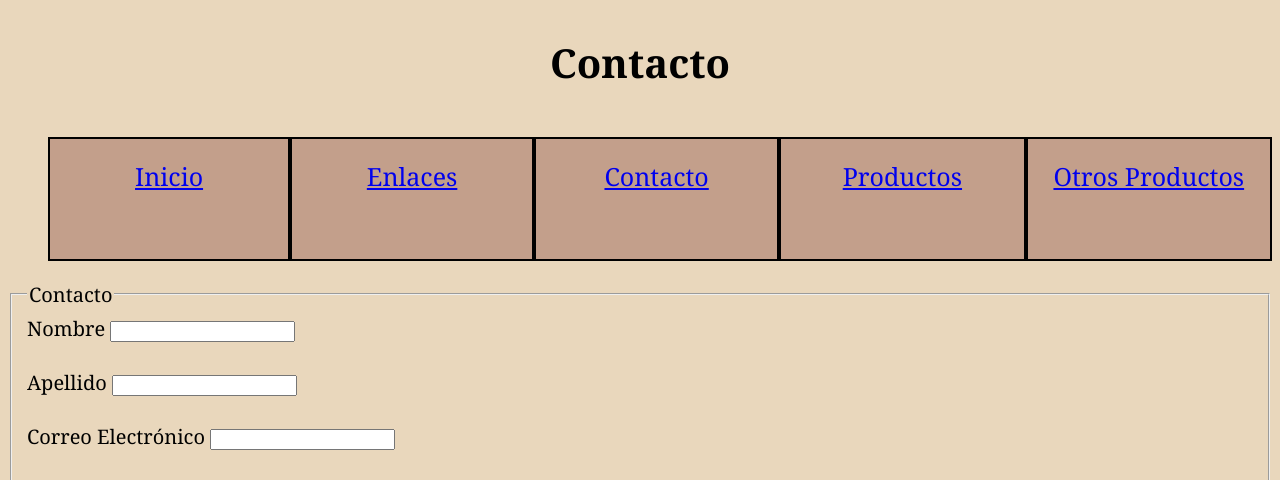
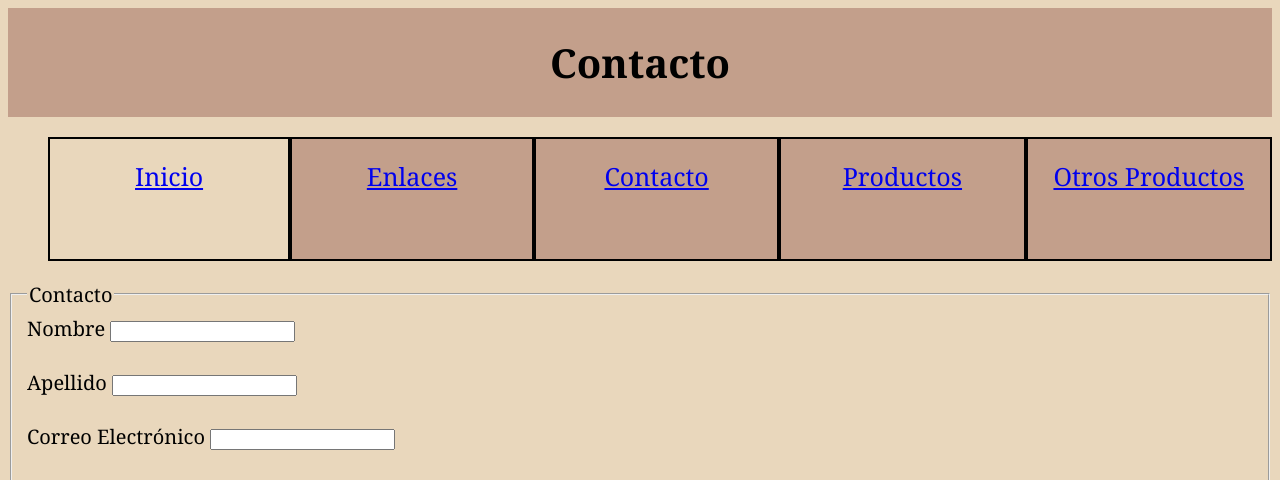
Before and after one commit to dferreyra90/CuadernosArte, a plain HTML site: page contacto.html in a window 1280 px wide. In both pictures the pointer is over the element "Inicio". Shown: the top 480 px of the page. Drawn offline with Linux system fonts and the light colour scheme.

Commit message:
botones nuevos

```diff
--- a/estilo.css
+++ b/estilo.css
@@ -10,8 +10,8 @@ body {
 
 header {
     grid-area: header;
-    background-color: linear-gradient(to top #a28373, #7F6A5F) ;
-    border: 0px;
+    background-color: #c39f8b;
+    border: 1px;
     border-color: black;
     text-align: center;
 }
@@ -72,6 +72,13 @@ nav {
     align-items: center;
     font-size: 25px;
     margin-left: 0px;
+}
+
+.boxmode:hover{
+    background-color: #e9d7bc;
+}
+.boxmode2:hover {
+    background-color: #e9d7bc;
 }
 
 h2 {
```
